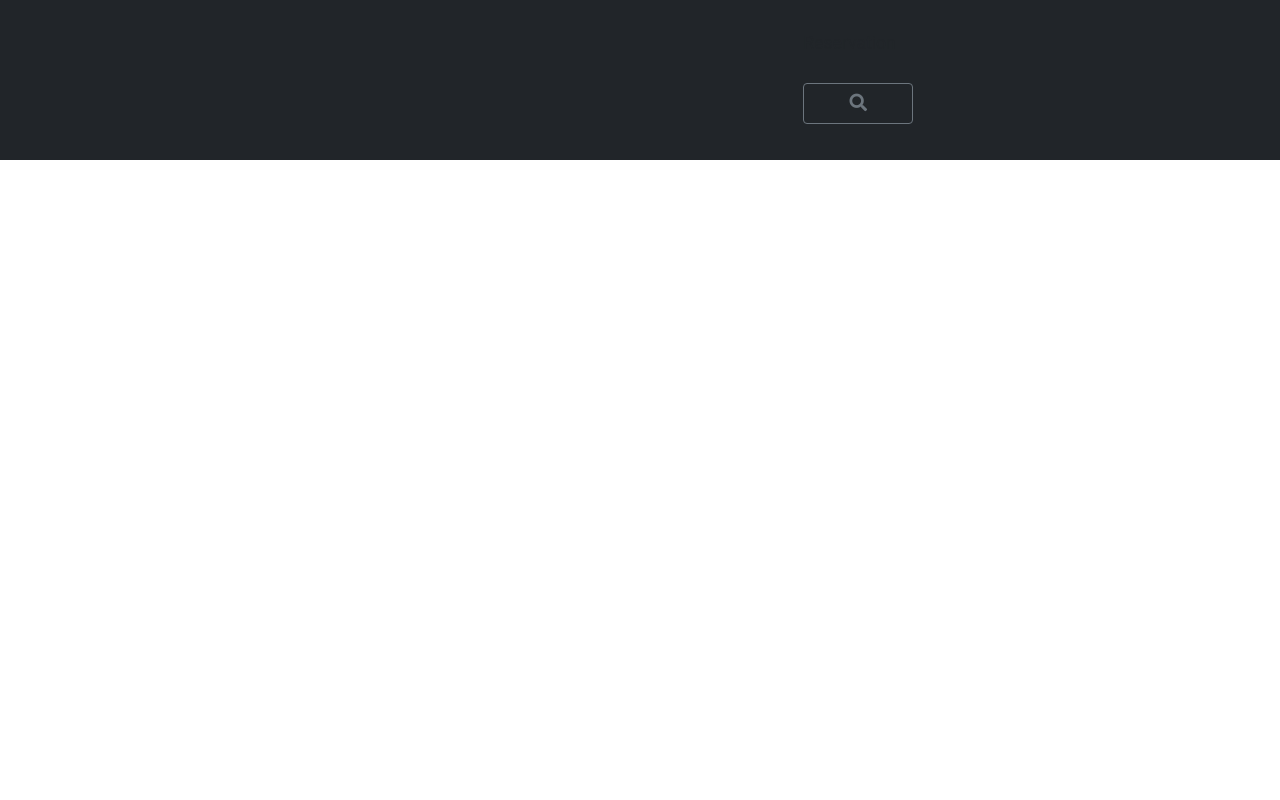
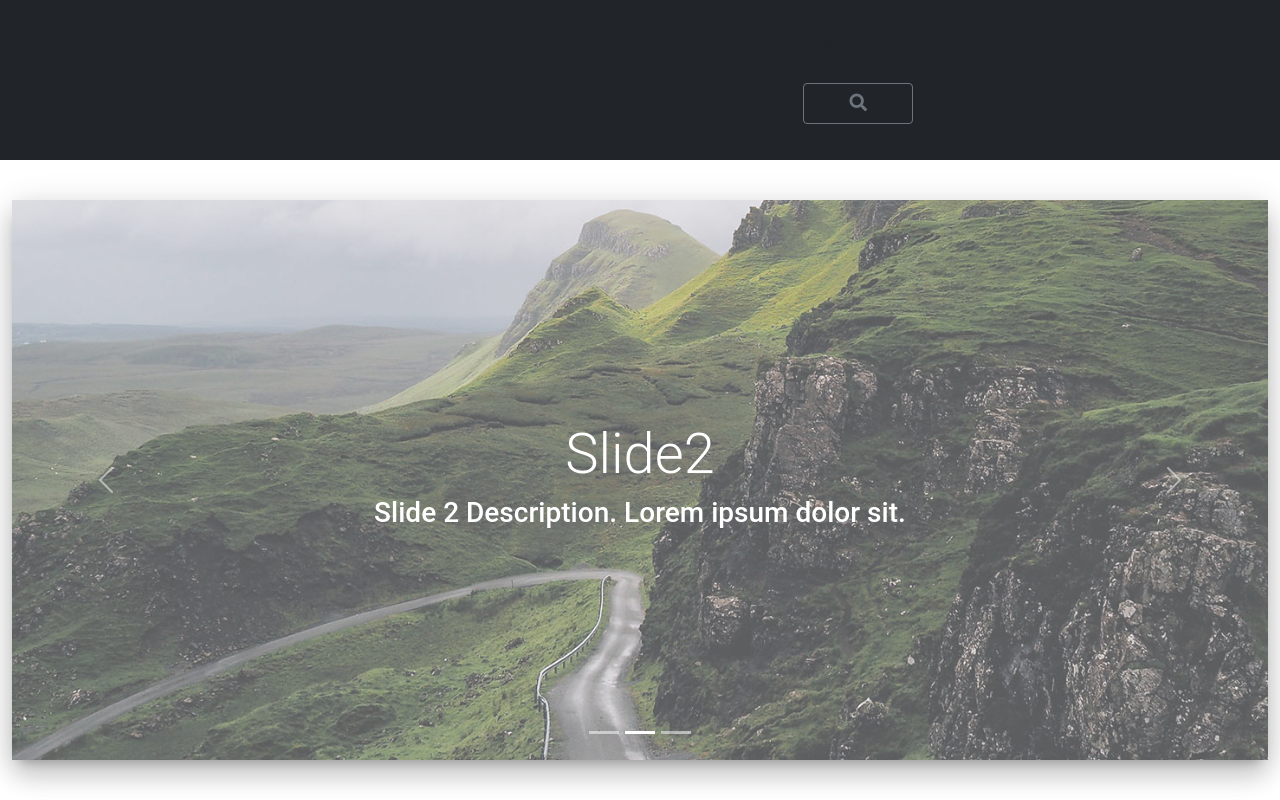
Before and after one commit to HyecheonLee/react-bootstrap, a Next.js app: page /project2 in a window 1280 px wide. Shown: the part 594-1394 px from the top of the page. Before the commit the page ends 800 px from the top, so only its background shows below. Built offline with nearby package versions, Linux system fonts and the light colour scheme.

Commit message:
Front Carousel

```diff
--- /dev/null
+++ b/components/project2/FrontCarousel.jsx
@@ -0,0 +1,50 @@
+import React from 'react';
+import {Carousel} from "react-bootstrap";
+import style from '../../styles/project2.module.scss';
+
+const FrontCarousel = () => {
+  return (
+    <div className={`${style.frontCarousel} container-xxl`}>
+      <Carousel className={style.carouselInner}>
+        <Carousel.Item className={style.carouseItem}
+                       style={{backgroundImage: "url('/images/bg1.jpg')"}}>
+          <div
+            className={`${style.carouselOverlay} text-white d-flex justify-content-center align-items-center`}>
+            <div className={`${style.carouselText} text-center px-md-5`}>
+              <h1 className={`${style.carouselTitle} display-4`}>Slide1</h1>
+              <h3 className={`${style.carouselSubtitle}`}>Slide 1 Description. Lorem ipsum
+                dolor
+                sit.</h3>
+            </div>
+          </div>
+        </Carousel.Item>
+        <Carousel.Item className={style.carouseItem}
+                       style={{backgroundImage: "url('/images/bg2.jpg')"}}>
+          <div
+            className={`${style.carouselOverlay} text-white d-flex justify-content-center align-items-center`}>
+            <div className={`${style.carouselText} text-center px-md-5`}>
+              <h1 className={`${style.carouselTitle} display-4`}>Slide2</h1>
+              <h3 className={`${style.carouselSubtitle}`}>Slide 2 Description. Lorem ipsum
+                dolor
+                sit.</h3>
+            </div>
+          </div>
+        </Carousel.Item>
+        <Carousel.Item className={style.carouseItem}
+                       style={{backgroundImage: "url('/images/bg3.jpg')"}}>
+          <div
+            className={`${style.carouselOverlay} text-white d-flex justify-content-center align-items-center`}>
+            <div className={`${style.carouselText} text-center px-md-5`}>
+              <h1 className={`${style.carouselTitle} display-4`}>Slide3</h1>
+              <h3 className={`${style.carouselSubtitle}`}>Slide 3 Description. Lorem ipsum
+                dolor
+                sit.</h3>
+            </div>
+          </div>
+        </Carousel.Item>
+      </Carousel>
+    </div>
+  );
+};
+
+export default FrontCarousel;
--- a/pages/project2/index.jsx
+++ b/pages/project2/index.jsx
@@ -1,6 +1,7 @@
 import React from 'react';
 import Head from "next/head";
 import HeaderSection from "../../components/project2/HeaderSection";
+import FrontCarousel from "../../components/project2/FrontCarousel";
 
 const Index = () => {
   return (
@@ -10,6 +11,7 @@ const Index = () => {
       </Head>
       <body>
       <HeaderSection/>
+      <FrontCarousel/>
       </body>
     </>
   );
--- a/styles/project2.module.scss
+++ b/styles/project2.module.scss
@@ -1,4 +1,5 @@
 $brand-green: #0e2d16;
+$boxShadow: 0 16px 24px 2px rgba(0, 0, 0, 0.14), 0 6px 30px 5px rgba(0, 0, 0, 0.12), 0 8px 10px -5px rgba(0, 0, 0, 0.2);
 
 .body {
   background-color: pink;
@@ -8,7 +9,7 @@ $brand-green: #0e2d16;
   transition: 0.5s ease-in;
 
   &:hover {
-    box-shadow: 0 16px 24px 2px rgba(0, 0, 0, 0.14), 0 6px 30px 5px rgba(0, 0, 0, 0.12), 0 8px 10px -5px rgba(0, 0, 0, 0.2);
+    box-shadow: $boxShadow;
   }
 }
 
@@ -51,3 +52,31 @@ $brand-green: #0e2d16;
     line-height: 1.75;
   }
 }
+
+.frontCarousel {
+  margin-top: 2.5rem;
+  margin-bottom: 2.5rem;
+  border-radius: 1rem;
+
+
+  .carouselInner {
+    border-radius: 1rem;
+    box-shadow: $boxShadow;
+
+    .carouseItem {
+
+      background-position: center;
+      background-size: cover;
+      background-repeat: no-repeat;
+      background-attachment: scroll;
+      height: 70vh;
+
+      .carouselOverlay {
+        height: 100%;
+        width: 100%;
+        background-color: rgba(255, 255, 255, 0.35);
+      }
+
+    }
+  }
+}
```
